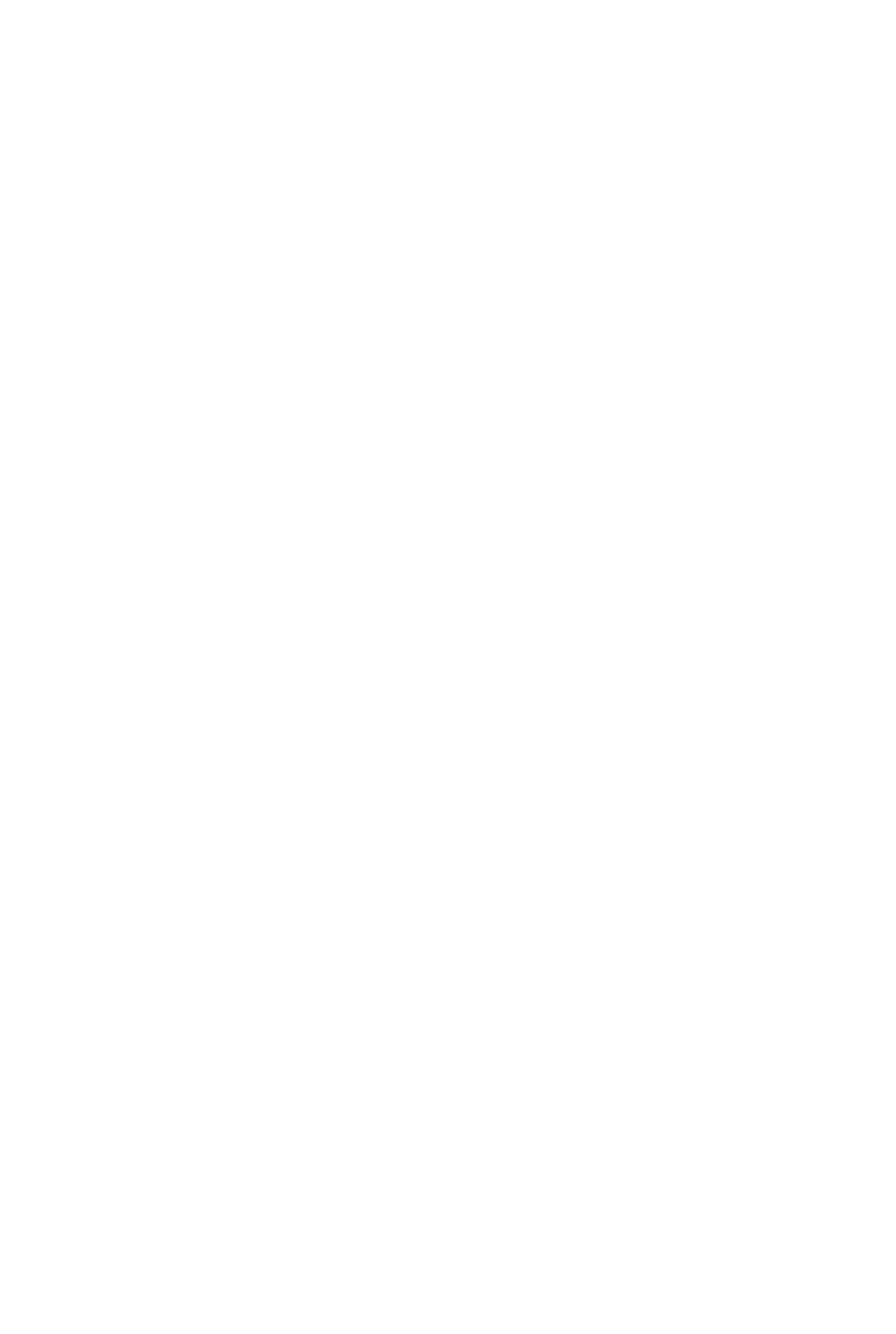
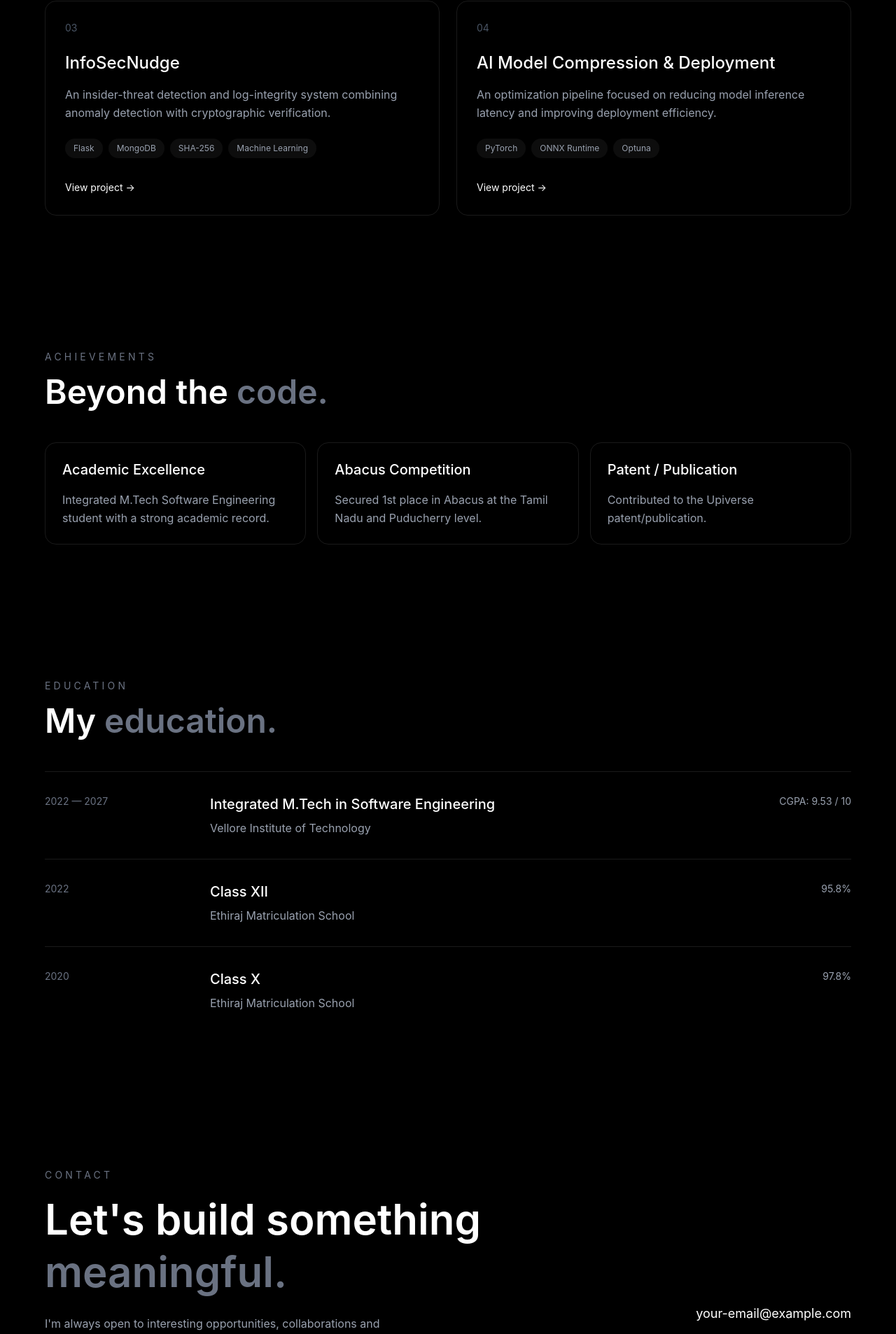
Before and after one commit to POOJHA07/portfolio, a React app: page / in a window 1280 px wide. Shown: the part 3319-5225 px from the top of the page at 70% size. Before the commit the page ends 2761 px from the top, so only its background shows below. Built offline with nearby package versions, Linux system fonts and the light colour scheme; the HTML template or start-up script is replaced by a standard one.

Commit message:
feat: build portfolio sections

```diff
--- a/src/App.jsx
+++ b/src/App.jsx
@@ -3,6 +3,10 @@ import Hero from './components/Hero'
 import About from './components/About'
 import Skills from './components/Skills'
 import Experience from './components/Experience'
+import Projects from './components/Projects'
+import Achievements from './components/Achievements'
+import Education from './components/Education'
+import Contact from './components/Contact'
 
 function App() {
   return (
@@ -14,6 +18,10 @@ function App() {
         <About />
         <Skills />
         <Experience />
+        <Projects />
+        <Achievements />
+        <Education />
+        <Contact />
       </main>
     </>
   )
--- /dev/null
+++ b/src/components/Achievements.jsx
@@ -0,0 +1,54 @@
+const achievements = [
+  {
+    title: 'Academic Excellence',
+    description:
+      'Integrated M.Tech Software Engineering student with a strong academic record.',
+  },
+  {
+    title: 'Abacus Competition',
+    description:
+      'Secured 1st place in Abacus at the Tamil Nadu and Puducherry level.',
+  },
+  {
+    title: 'Patent / Publication',
+    description:
+      'Contributed to the Upiverse patent/publication.',
+  },
+]
+
+function Achievements() {
+  return (
+    <section id="achievements" className="bg-black px-6 py-24 text-white">
+      <div className="mx-auto max-w-6xl">
+
+        <p className="mb-4 text-sm uppercase tracking-[0.3em] text-gray-500">
+          Achievements
+        </p>
+
+        <h2 className="mb-12 text-4xl font-semibold sm:text-5xl">
+          Beyond the <span className="text-gray-500">code.</span>
+        </h2>
+
+        <div className="grid gap-4 md:grid-cols-3">
+          {achievements.map((achievement) => (
+            <article
+              key={achievement.title}
+              className="rounded-2xl border border-white/10 p-6"
+            >
+              <h3 className="text-xl font-medium">
+                {achievement.title}
+              </h3>
+
+              <p className="mt-4 leading-relaxed text-gray-400">
+                {achievement.description}
+              </p>
+            </article>
+          ))}
+        </div>
+
+      </div>
+    </section>
+  )
+}
+
+export default Achievements
--- a/src/components/Contact.jsx
+++ b/src/components/Contact.jsx
@@ -0,0 +1,67 @@
+function Contact() {
+  return (
+    <section id="contact" className="bg-black px-6 py-32 text-white">
+      <div className="mx-auto max-w-6xl">
+
+        <p className="mb-4 text-sm uppercase tracking-[0.3em] text-gray-500">
+          Contact
+        </p>
+
+        <div className="flex flex-col justify-between gap-10 md:flex-row md:items-end">
+
+          <div>
+            <h2 className="max-w-3xl text-5xl font-semibold leading-tight sm:text-6xl">
+              Let's build something
+              <span className="text-gray-500"> meaningful.</span>
+            </h2>
+
+            <p className="mt-6 max-w-xl text-gray-400">
+              I'm always open to interesting opportunities, collaborations
+              and conversations about software engineering, AI and technology.
+            </p>
+          </div>
+
+          <div className="flex flex-col gap-4">
+            <a
+              href="mailto:your-email@example.com"
+              className="text-lg transition hover:text-gray-400"
+            >
+              your-email@example.com
+            </a>
+
+            <div className="flex gap-5 text-sm text-gray-400">
+              <a
+                href="#"
+                className="transition hover:text-white"
+              >
+                GitHub
+              </a>
+
+              <a
+                href="#"
+                className="transition hover:text-white"
+              >
+                LinkedIn
+              </a>
+
+              <a
+                href="#"
+                className="transition hover:text-white"
+              >
+                LeetCode
+              </a>
+            </div>
+          </div>
+
+        </div>
+
+        <div className="mt-24 border-t border-white/10 pt-6 text-sm text-gray-600">
+          © 2026 Poojha. Built with React.
+        </div>
+
+      </div>
+    </section>
+  )
+}
+
+export default Contact
--- a/src/components/Education.jsx
+++ b/src/components/Education.jsx
@@ -0,0 +1,67 @@
+const education = [
+  {
+    degree: 'Integrated M.Tech in Software Engineering',
+    institution: 'Vellore Institute of Technology',
+    period: '2022 — 2027',
+    details: 'CGPA: 9.53 / 10',
+  },
+  {
+    degree: 'Class XII',
+    institution: 'Ethiraj Matriculation School',
+    period: '2022',
+    details: '95.8%',
+  },
+  {
+    degree: 'Class X',
+    institution: 'Ethiraj Matriculation School',
+    period: '2020',
+    details: '97.8%',
+  },
+]
+
+function Education() {
+  return (
+    <section id="education" className="bg-black px-6 py-24 text-white">
+      <div className="mx-auto max-w-6xl">
+
+        <p className="mb-4 text-sm uppercase tracking-[0.3em] text-gray-500">
+          Education
+        </p>
+
+        <h2 className="mb-12 text-4xl font-semibold sm:text-5xl">
+          My <span className="text-gray-500">education.</span>
+        </h2>
+
+        <div className="space-y-8">
+          {education.map((item) => (
+            <article
+              key={`${item.degree}-${item.institution}`}
+              className="grid gap-4 border-t border-white/10 pt-8 md:grid-cols-[220px_1fr_auto]"
+            >
+              <p className="text-sm text-gray-500">
+                {item.period}
+              </p>
+
+              <div>
+                <h3 className="text-xl font-medium">
+                  {item.degree}
+                </h3>
+
+                <p className="mt-2 text-gray-400">
+                  {item.institution}
+                </p>
+              </div>
+
+              <p className="text-sm text-gray-400">
+                {item.details}
+              </p>
+            </article>
+          ))}
+        </div>
+
+      </div>
+    </section>
+  )
+}
+
+export default Education
--- a/src/components/Projects.jsx
+++ b/src/components/Projects.jsx
@@ -0,0 +1,82 @@
+const projects = [
+  {
+    title: 'Real-Time Air Quality Monitoring',
+    description:
+      'A real-time data pipeline that collects air-quality information and processes streaming data using Kafka.',
+    technologies: ['Python', 'Kafka', 'Pandas', 'Streamlit', 'WAQI API'],
+  },
+  {
+    title: 'FinVision',
+    description:
+      'An AI-powered personal finance application for tracking expenses and identifying financial patterns and anomalies.',
+    technologies: ['Flutter', 'Flask', 'MongoDB', 'Scikit-learn'],
+  },
+  {
+    title: 'InfoSecNudge',
+    description:
+      'An insider-threat detection and log-integrity system combining anomaly detection with cryptographic verification.',
+    technologies: ['Flask', 'MongoDB', 'SHA-256', 'Machine Learning'],
+  },
+  {
+    title: 'AI Model Compression & Deployment',
+    description:
+      'An optimization pipeline focused on reducing model inference latency and improving deployment efficiency.',
+    technologies: ['PyTorch', 'ONNX Runtime', 'Optuna'],
+  },
+]
+
+function Projects() {
+  return (
+    <section id="projects" className="bg-black px-6 py-24 text-white">
+      <div className="mx-auto max-w-6xl">
+
+        <p className="mb-4 text-sm uppercase tracking-[0.3em] text-gray-500">
+          Projects
+        </p>
+
+        <h2 className="mb-12 text-4xl font-semibold sm:text-5xl">
+          Things I've <span className="text-gray-500">built.</span>
+        </h2>
+
+        <div className="grid gap-6 md:grid-cols-2">
+          {projects.map((project, index) => (
+            <article
+              key={project.title}
+              className="group rounded-2xl border border-white/10 p-7 transition hover:-translate-y-1 hover:border-white/25"
+            >
+              <p className="mb-6 text-sm text-gray-600">
+                0{index + 1}
+              </p>
+
+              <h3 className="text-2xl font-medium">
+                {project.title}
+              </h3>
+
+              <p className="mt-4 leading-relaxed text-gray-400">
+                {project.description}
+              </p>
+
+              <div className="mt-6 flex flex-wrap gap-2">
+                {project.technologies.map((technology) => (
+                  <span
+                    key={technology}
+                    className="rounded-full bg-white/5 px-3 py-1.5 text-xs text-gray-400"
+                  >
+                    {technology}
+                  </span>
+                ))}
+              </div>
+
+              <button className="mt-8 text-sm text-white transition group-hover:text-gray-400">
+                View project →
+              </button>
+            </article>
+          ))}
+        </div>
+
+      </div>
+    </section>
+  )
+}
+
+export default Projects
```
Also changed, not shown: src/components/Achivements.jsx (deleted).
